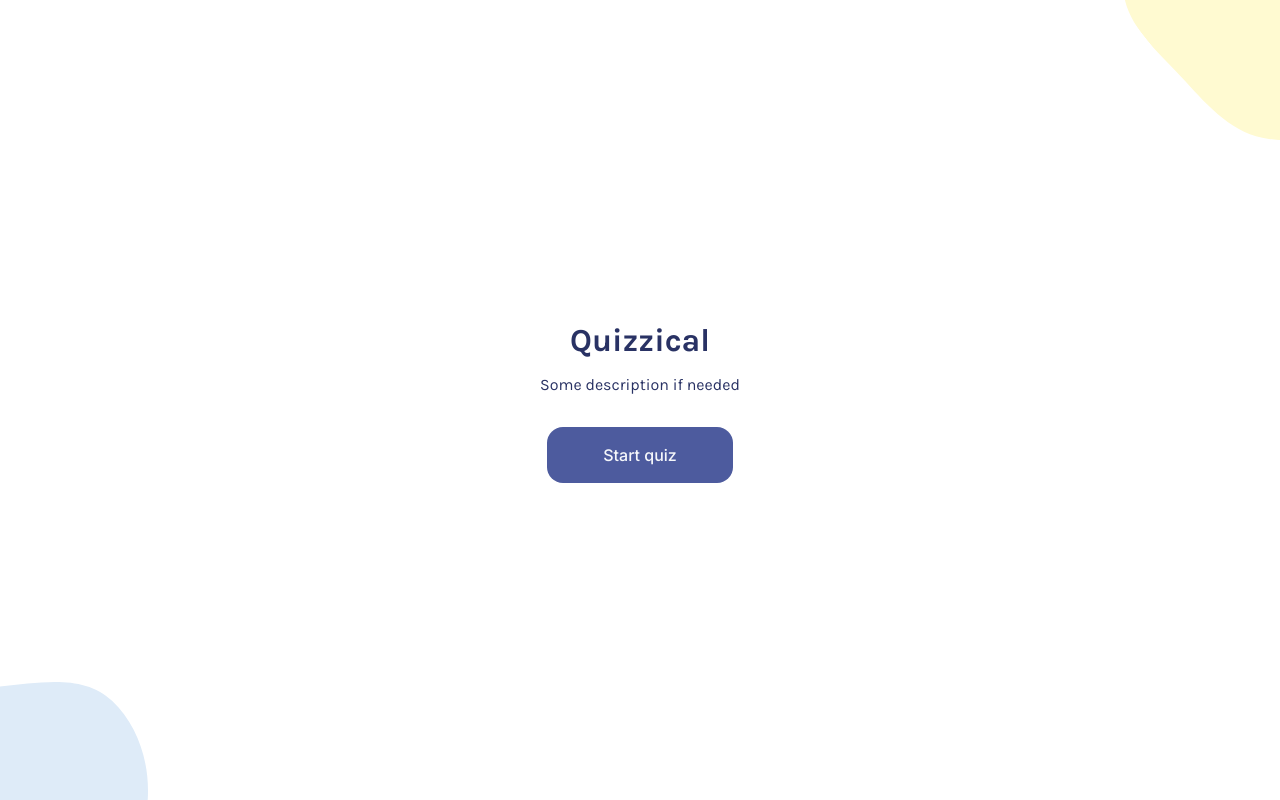
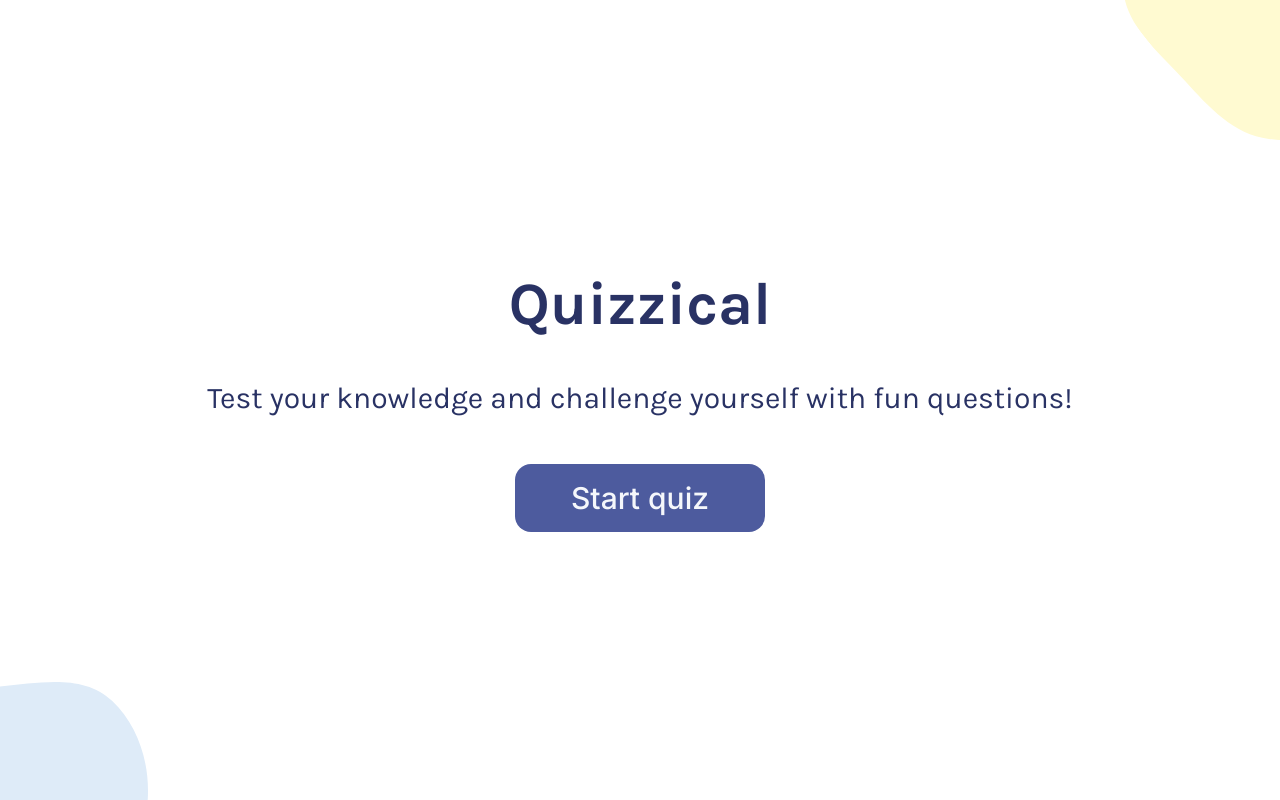
Before and after one commit to Kelyzor/SoloProject-QuizzicalApp, a React (Vite) app: page / in a window 1280 px wide. Shown: the top 800 px of the page. Built offline with nearby package versions, Linux system fonts and the light colour scheme.

Commit message:
feat: make site responsive for multiple screen sizes

```diff
--- a/index.html
+++ b/index.html
@@ -17,7 +17,7 @@
   <title>Quizzical App</title>
 </head>
 
-<body class="font-karla text-[#293264] overflow-x-hidden">
+<body class="font-karla lg:text-3xl text-[#293264] overflow-x-hidden">
   <div id="root"></div>
   <script type="module" src="/src/main.tsx"></script>
 </body>
--- a/src/Quiz.tsx
+++ b/src/Quiz.tsx
@@ -107,13 +107,13 @@ export default function Quiz(props: { toggleQuiz: () => void; }): JSX.Element {
 
     const renderQuestions:JSX.Element[] = questions.map((question:PreparedQuestion):JSX.Element => {
         return (
-            <section key={question.sectionId} className="mt-3.5 w-full">
-                <h2 className="font-bold">{question.question}</h2>
-                <ul className="mt-3 flex gap-3 mb-[15px]">{
+            <section key={question.sectionId} className="mt-3.5 lg:mt-6 w-full">
+                <h2 className="font-bold text-[1em] leading-[120%] lg:text-[0.75em]">{question.question}</h2>
+                <ul className="mt-3 lg:mt-6 grid sm:grid-cols-2 lg:grid-cols-4 gap-3 mb-3 lg:mb-6">{
                     question.answers.map((a:Answer):JSX.Element => {
                         const isCorrect:boolean = a.isCorrect
                         const isSelected:boolean = selectedAnswers.some(sA => sA.buttonId === a.id)
-                        const buttonStyle:string = clsx("active:scale-95 active:duration-50 rounded-lg pt-1 pb-1 pr-4 pl-4 font-medium font-inter text-[0.625rem]", getButtonStatus(isCorrect, isQuizOver, isSelected), isQuizOver ? "cursor-not-allowed" : "cursor-pointer")
+                        const buttonStyle:string = clsx("active:scale-95 active:duration-50 rounded-lg pt-2 pb-2 pr-4 pl-4 font-medium font-inter text-[0.75em] lg:text-[0.5em]", getButtonStatus(isCorrect, isQuizOver, isSelected), isQuizOver ? "cursor-not-allowed" : "cursor-pointer")
                         return <button onClick={() => selectAnswer(question.sectionId, a.id, isCorrect)} disabled={isQuizOver} key={a.id} className={buttonStyle}>{a.text}</button>
                     })}
                 </ul>
@@ -125,15 +125,15 @@ export default function Quiz(props: { toggleQuiz: () => void; }): JSX.Element {
     return (
         <>
             {questions.length !== 0 ?
-                <main className="min-h-screen pt-10 pb-10 pr-20 pl-20 flex flex-col items-center justify-between bg">
+                <main className="min-h-screen text-[1.25em] pt-4 pb-10 pr-6 pl-6 sm:pt-10 sm:pb-10 sm:pr-20 sm:pl-20 flex flex-col items-center justify-between bg">
 
                     {renderQuestions}
 
-                    <section className="mt-9 flex items-center gap-5">
+                    <section className="mt-9 flex flex-wrap items-center justify-center gap-5">
 
-                        {isQuizOver && <p className="font-bold text-xs">You scored {selectedAnswers.filter(a => a.isCorrect).length}/{questions.length} correct answers</p>}
+                        {isQuizOver && <p className="font-bold text-[0.75em]">You scored {selectedAnswers.filter(a => a.isCorrect).length}/{questions.length} correct answers</p>}
 
-                        <button onClick={checkAnswers} className="font-inter bg-[#4D5B9E] hover:bg-[#414d8a] active:scale-95 active:duration-100 cursor-pointer text-[#F5F7FB] pt-2.5 pb-2.5 pr-5 pl-5 rounded-[10px] font-semibold text-[0.625rem]">
+                        <button onClick={checkAnswers} className="font-inter bg-[#4D5B9E] hover:bg-[#414d8a] active:scale-95 active:duration-100 cursor-pointer text-[#F5F7FB] pt-2.5 pb-2.5 pr-6 pl-6 rounded-[10px] font-semibold text-[0.75em] lg:text-[0.625em]">
                             {isQuizOver ? "Play again" : "Check answers"}
                         </button>
 
--- a/src/StartMenu.tsx
+++ b/src/StartMenu.tsx
@@ -1,9 +1,9 @@
 export default function StartMenu(props: { toggleQuiz: () => void }) {
     return (
-        <main className="min-h-screen bg flex flex-col justify-center items-center">
-            <h1 className="font-bold text-[2rem]">Quizzical</h1>
-            <p className="font-normal mt-2">Some description if needed</p>
-            <button onClick={props.toggleQuiz} className="pt-4 pb-4 pr-14 pl-14 cursor-pointer hover:bg-[#414d8a] active:scale-95 active:duration-100 font-inter bg-[#4D5B9E] rounded-2xl text-[#F5F7FB] mt-[1.875rem] font-medium">Start quiz</button>
+        <main className="min-h-screen p-[50px] lg:p-[200px] bg flex flex-col justify-center items-center">
+            <h1 className="font-bold text-[2em]">Quizzical</h1>
+            <p className="font-normal text-center mt-2 lg:mt-10">Test your knowledge and challenge yourself with fun questions!</p>
+            <button onClick={props.toggleQuiz} className="pt-2 pb-2 pr-7 pl-7 lg:pt-4 lg:pb-4 lg:pr-14 lg:pl-14 cursor-pointer hover:bg-[#414d8a] active:scale-95 active:duration-100 font-inter bg-[#4D5B9E] rounded-2xl text-[#F5F7FB] mt-7 lg:mt-12 font-medium">Start quiz</button>
         </main>
     )
 }
```
